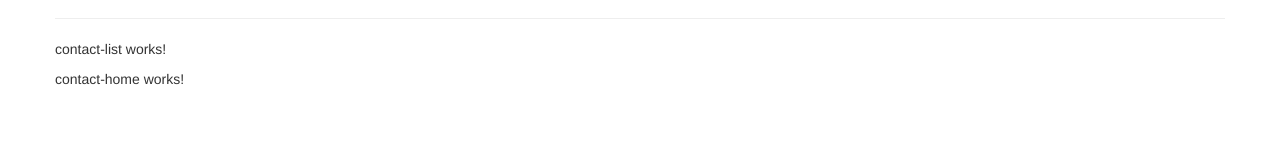
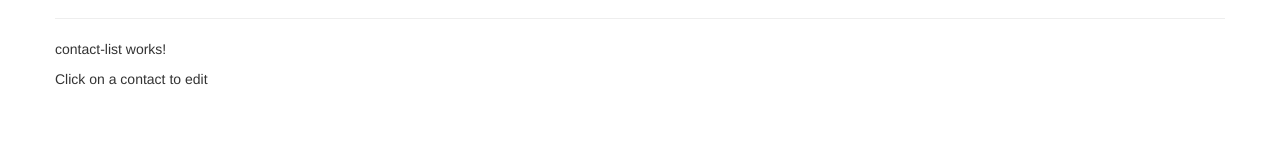
Before and after one commit to musecz/project-router, an Angular app: page /contact in a window 1280 px wide. Shown: the part 138-297 px from the top of the page. Built offline with nearby package versions, Linux system fonts and the light colour scheme.

Commit message:
Feature Complete
-Editing the sentence

```diff
--- a/src/app/contact/contact-home/contact-home.component.html
+++ b/src/app/contact/contact-home/contact-home.component.html
@@ -1,3 +1,3 @@
 <p>
-  contact-home works!
+  Click on a contact to edit
 </p>
```
